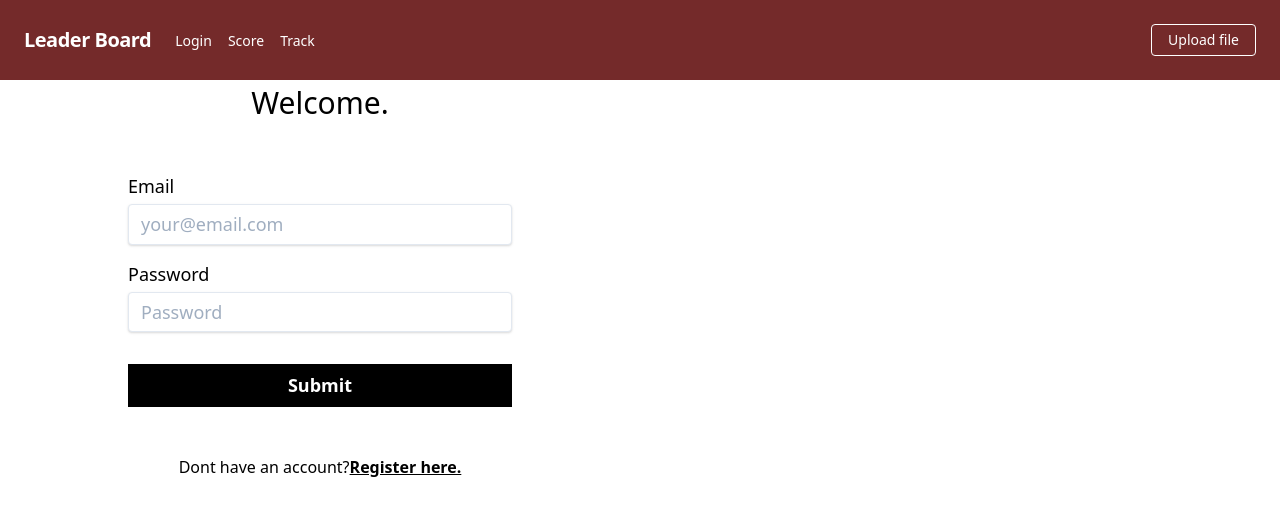
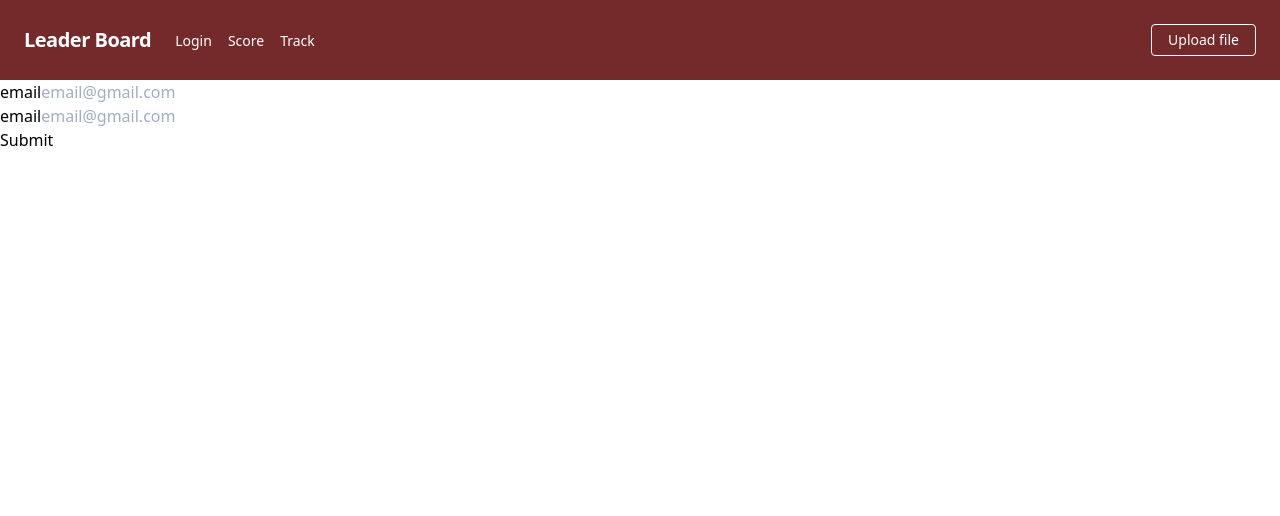
Before and after one commit to jakazzy/leaderbrd-client, a React (Create React App) app: page /login in a window 1280 px wide. Shown: the top 516 px of the page. Built offline with nearby package versions, Linux system fonts and the light colour scheme.

Commit message:
add login form

```diff
--- /dev/null
+++ b/src/components/custom-button.component.jsx
@@ -0,0 +1,11 @@
+import React from 'react';
+
+const CustomButton = () => {
+  return (
+    <div>
+      <button type="submit">Submit</button>
+    </div>
+  );
+};
+
+export default CustomButton;
--- /dev/null
+++ b/src/components/form-input.jsx
@@ -0,0 +1,20 @@
+import React from 'react';
+
+const FormInput = () => {
+  return (
+    <div>
+      <label htmlFor="email">
+        {' '}
+        email
+        <input
+          type="email"
+          name="email"
+          id="email"
+          placeholder="email@gmail.com"
+        />
+      </label>
+    </div>
+  );
+};
+
+export default FormInput;
--- a/src/pages/login-page.component.jsx
+++ b/src/pages/login-page.component.jsx
@@ -1,55 +1,24 @@
 import React from 'react';
+import FormInput from '../components/form-input';
+import CustomButton from '../components/custom-button.component';
 
 const LoginPage = () => {
   return (
-    <div className="w-full flex flex-wrap">
-      <div className="w-full md:w-1/2 flex flex-col">
-        <div className="flex flex-col justify-center md:justify-start my-auto pt-8 md:pt-0 px-8 md:px-24 lg:px-32">
-          <p className="text-center text-3xl">Welcome.</p>
-          <form className="flex flex-col pt-3 md:pt-8">
-            <div className="flex flex-col pt-4">
-              <label htmlFor="email" className="text-lg">
-                Email
-                <input
-                  type="email"
-                  id="email"
-                  placeholder="your@email.com"
-                  className="shadow appearance-none border rounded w-full py-2 px-3 text-gray-700 mt-1 leading-tight focus:outline-none focus:shadow-outline"
-                />
-              </label>
-            </div>
-            <div className="flex flex-col pt-4">
-              <label htmlFor="password" className="text-lg">
-                Password
-                <input
-                  type="password"
-                  id="password"
-                  placeholder="Password"
-                  className="shadow appearance-none border rounded w-full py-2 px-3 text-gray-700 mt-1 leading-tight focus:outline-none focus:shadow-outline"
-                />
-              </label>
-            </div>
-            <button
-              type="submit"
-              value="Log In"
-              className="bg-black text-white font-bold text-lg hover:bg-gray-700 p-2 mt-8"
-            >
-              {' '}
-              Submit
-            </button>
-          </form>
-
-          <div className="text-center pt-12 pb-12">
-            <p>
-              Dont have an account?
-              <a href="register.html" className="underline font-semibold">
-                Register here.
-              </a>
-            </p>
-          </div>
-        </div>
-      </div>
-    </div>
+    <form>
+      <FormInput
+        for="email"
+        id="email"
+        placeholder="email@gmail.com"
+        label="email"
+      />
+      <FormInput
+        for="pwd"
+        id="pwd"
+        placeholder="............"
+        label="password"
+      />
+      <CustomButton />
+    </form>
   );
 };
 
```
Also changed, not shown: src/components/button.component.jsx (deleted, +0 -7 lines).
